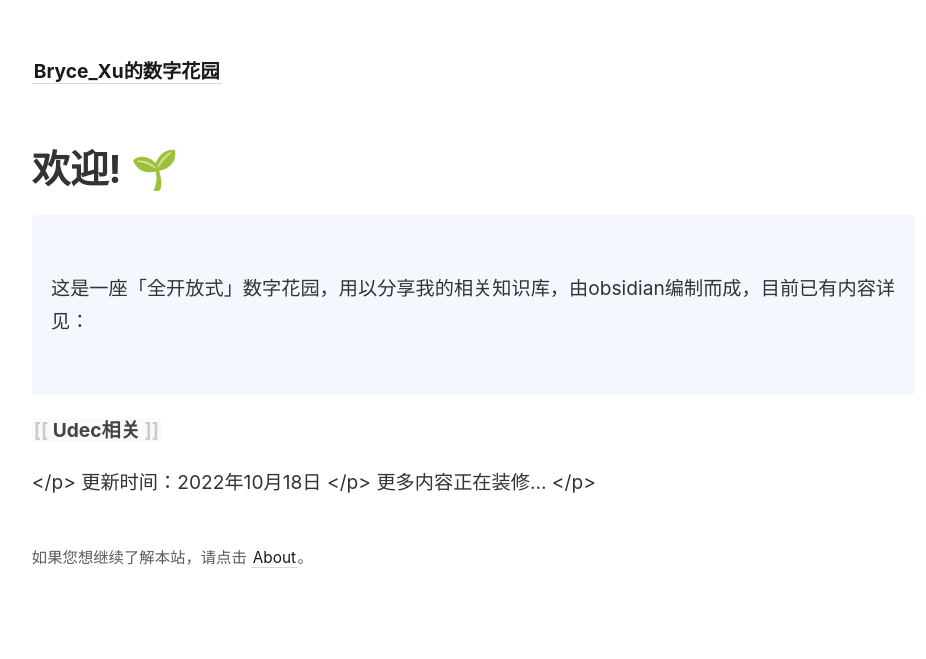
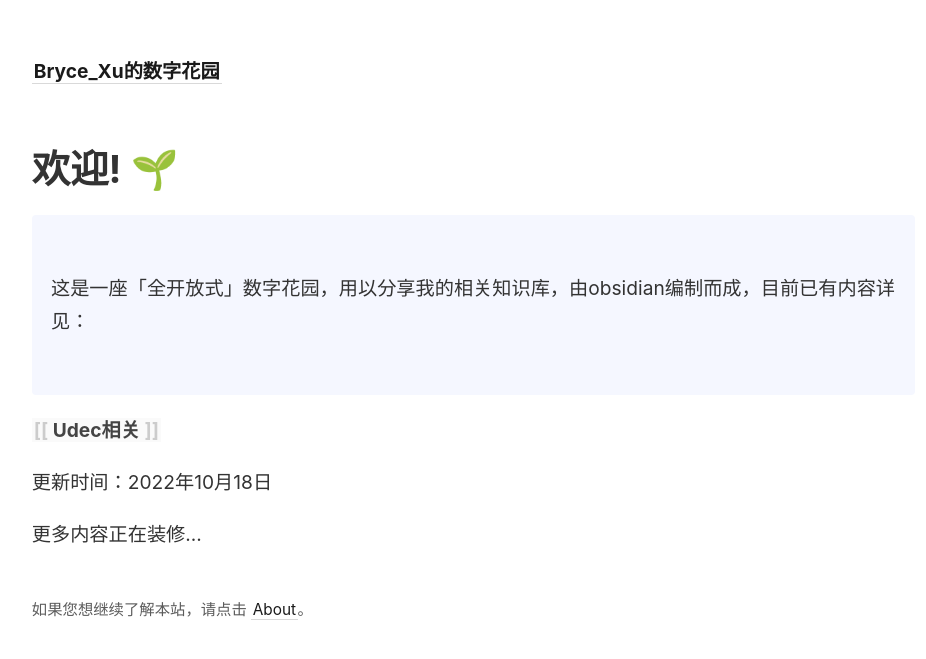
Before and after one commit to zuiyu666/-, a Jekyll site: the page built from _pages/index.md, in a window 1280 px wide. Shown: the top 659 px of the page, without its empty margins (45-971 px from the left). Built offline with Jekyll 4.4.1, drawn with Linux system fonts in a browser that asks for light colours.

Commit message:
Update index.md

```diff
--- a/_pages/index.md
+++ b/_pages/index.md
@@ -13,11 +13,11 @@ permalink: /
 
 <span style="font-weight: bold">[[Udec相关]]</span>
 
-</p>
-更新时间：2022年10月18日
-</p>
-更多内容正在装修...
-</p>
+
+<p>更新时间：2022年10月18日</p>
+
+<p>更多内容正在装修...</p>
+
 
 <style>
   .wrapper {
```
